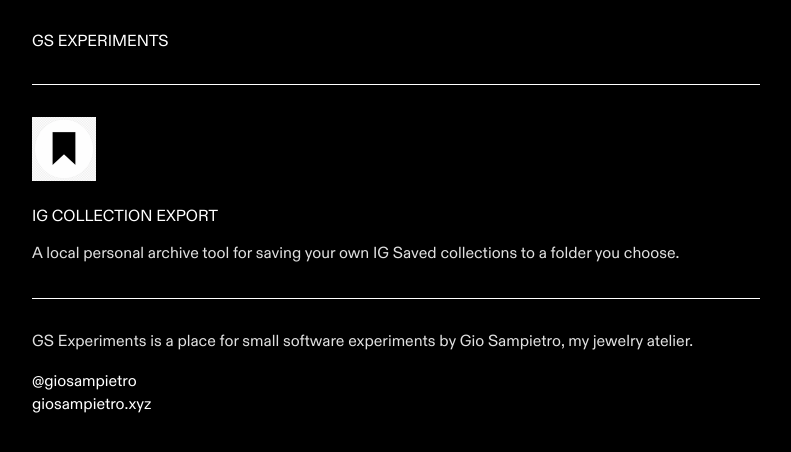
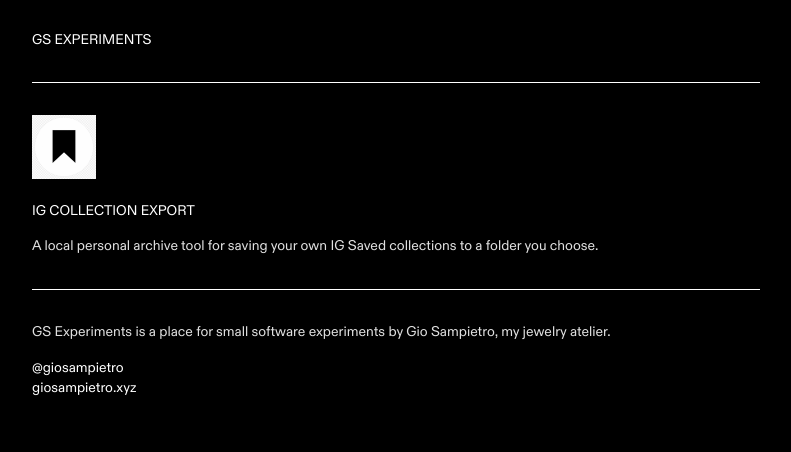
Before and after one commit to giosampietro/giosampietro-experiments, a Jekyll site: the page built from index.md, in a window 1280 px wide. Shown: the top 452 px of the page, without its empty margins (244-1035 px from the left). Built offline with Jekyll 4.4.1, drawn with Linux system fonts in a browser that asks for light colours.

Commit message:
Refine pages typography and favicon

```diff
--- a/_layouts/default.html
+++ b/_layouts/default.html
@@ -4,6 +4,7 @@
     <meta charset="utf-8">
     <meta name="viewport" content="width=device-width, initial-scale=1">
     <title>{{ page.title | default: site.title }}</title>
+    <link rel="icon" href="{{ '/assets/favicon.svg' | relative_url }}" type="image/svg+xml">
     <link rel="stylesheet" href="{{ '/assets/styles.css' | relative_url }}">
   </head>
   <body>
--- a/assets/styles.css
+++ b/assets/styles.css
@@ -19,7 +19,7 @@
   color: var(--text-primary);
   font-family: var(--panel-font-family);
   font-feature-settings: "ss06";
-  font-size: 16px;
+  font-size: 14px;
 }
 
 * {
@@ -37,7 +37,7 @@ body {
   color: var(--text-secondary);
   font-family: var(--panel-font-family);
   font-feature-settings: "ss06";
-  font-size: 16px;
+  font-size: 14px;
   line-height: 1.45;
 }
 
@@ -45,7 +45,7 @@ body {
   width: min(100%, 760px);
   min-height: 100vh;
   margin: 0 auto;
-  padding: 32px 16px 56px;
+  padding: 32px 16px 120px;
 }
 
 .product-icon {
@@ -82,7 +82,7 @@ h2,
 h3 {
   margin: 0;
   color: var(--text-primary);
-  font-size: 16px;
+  font-size: 14px;
   font-weight: 400;
   letter-spacing: 0;
   line-height: 1.25;
@@ -102,7 +102,7 @@ h3 {
 
 .content-title {
   color: var(--text-primary);
-  font-size: 16px;
+  font-size: 14px;
   line-height: 1.25;
   text-transform: uppercase;
 }
@@ -142,7 +142,7 @@ a:focus-visible {
 code {
   color: var(--text-primary);
   font-family: var(--panel-font-family);
-  font-size: 16px;
+  font-size: 14px;
 }
 
 hr {
```
Also changed, not shown: assets/favicon.svg (added).
